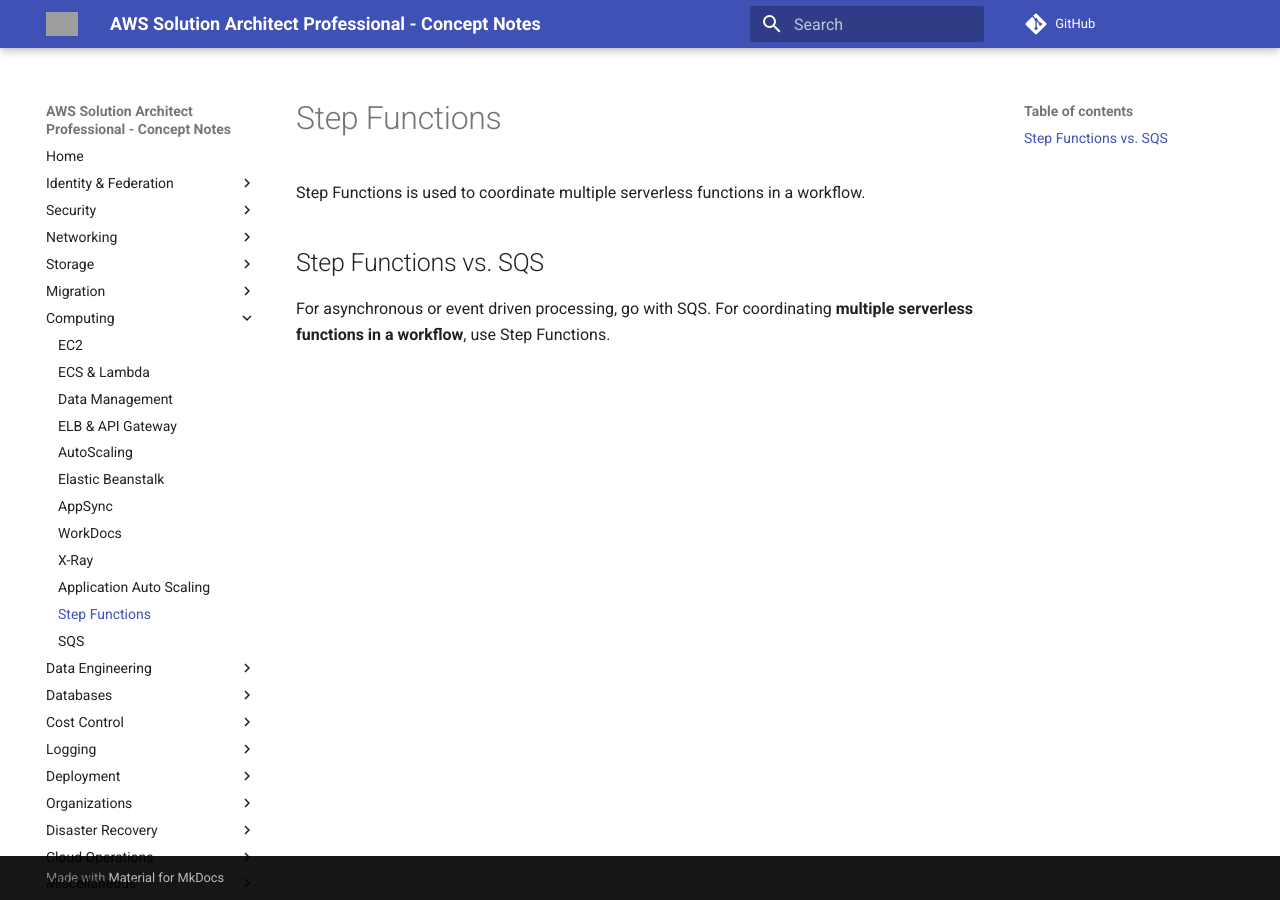
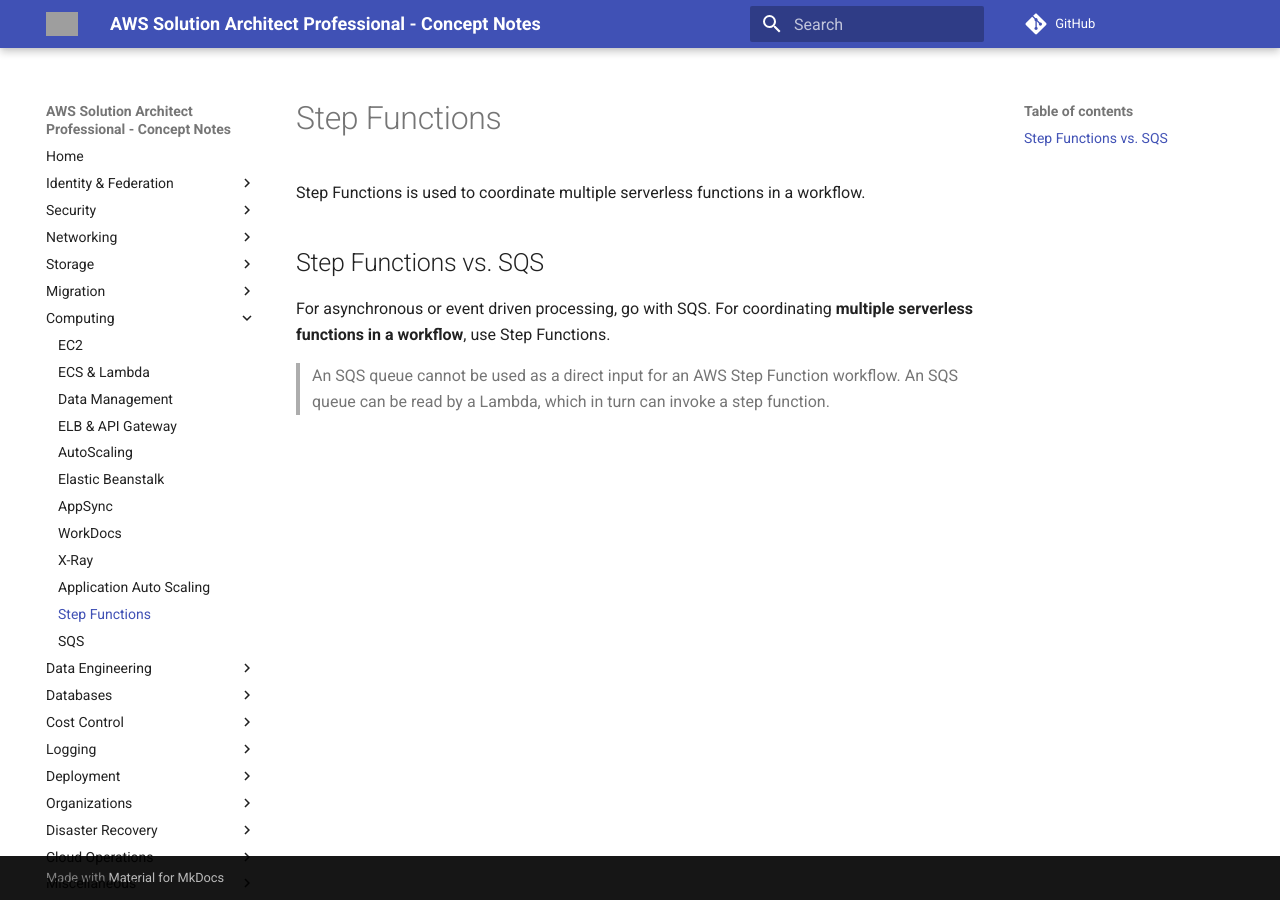
Before and after one commit to jeyabalajis/aws-certified-sa-pro-notes, an MkDocs documentation site: the page built from docs/compute/step_functions.md, in a window 1280 px wide. Built offline with MkDocs 1.6.1 and Material for MkDocs 9.7.7, drawn with Linux system fonts in a browser that asks for light colours; comment, search, counter and statistics services are not loaded; grey boxes are pictures that could not be loaded.

Commit message:
Update step_functions.md

```diff
--- a/docs/compute/step_functions.md
+++ b/docs/compute/step_functions.md
@@ -5,3 +5,5 @@
 ## Step Functions vs. SQS
 
 For asynchronous or event driven processing, go with SQS. For coordinating **multiple serverless functions in a workflow**, use Step Functions.
+
+> An SQS queue cannot be used as a direct input for an AWS Step Function workflow. An SQS queue can be read by a Lambda, which in turn can invoke a step function.
```
